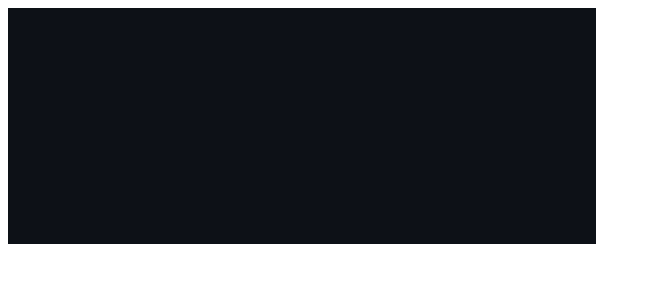
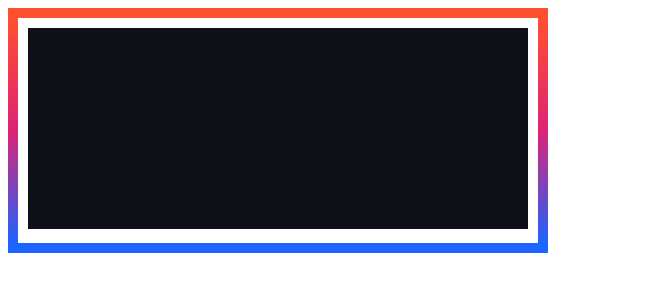
Before and after one commit to rachelc3/gradient-border-animation, a plain HTML site: page index.html in a window 1280 px wide. Shown: the whole page, without its empty margins (0-651 px from the left). Drawn offline with Linux system fonts and the light colour scheme.

Commit message:
Coded CSS

```diff
--- a/css/styles.css
+++ b/css/styles.css
@@ -1 +1,26 @@
-/* insert CSS below */
+.card {
+    width: 500px;
+    padding: 10px;
+    border: 10px solid;
+    border-image:
+    linear-gradient(
+        #ff512f,
+        #dd2476,
+        #1c64ff) 1;
+    animation: rotate 2.5s ease-in infinite;
+}
+
+.card img{
+    width: 100%;
+}
+
+@keyframes rotate{
+    50% {
+        border-image:
+        linear-gradient(
+            360deg,
+            #ff512f,
+            #dd2476,
+            #1c64ff) 1;
+    }
+}
```
